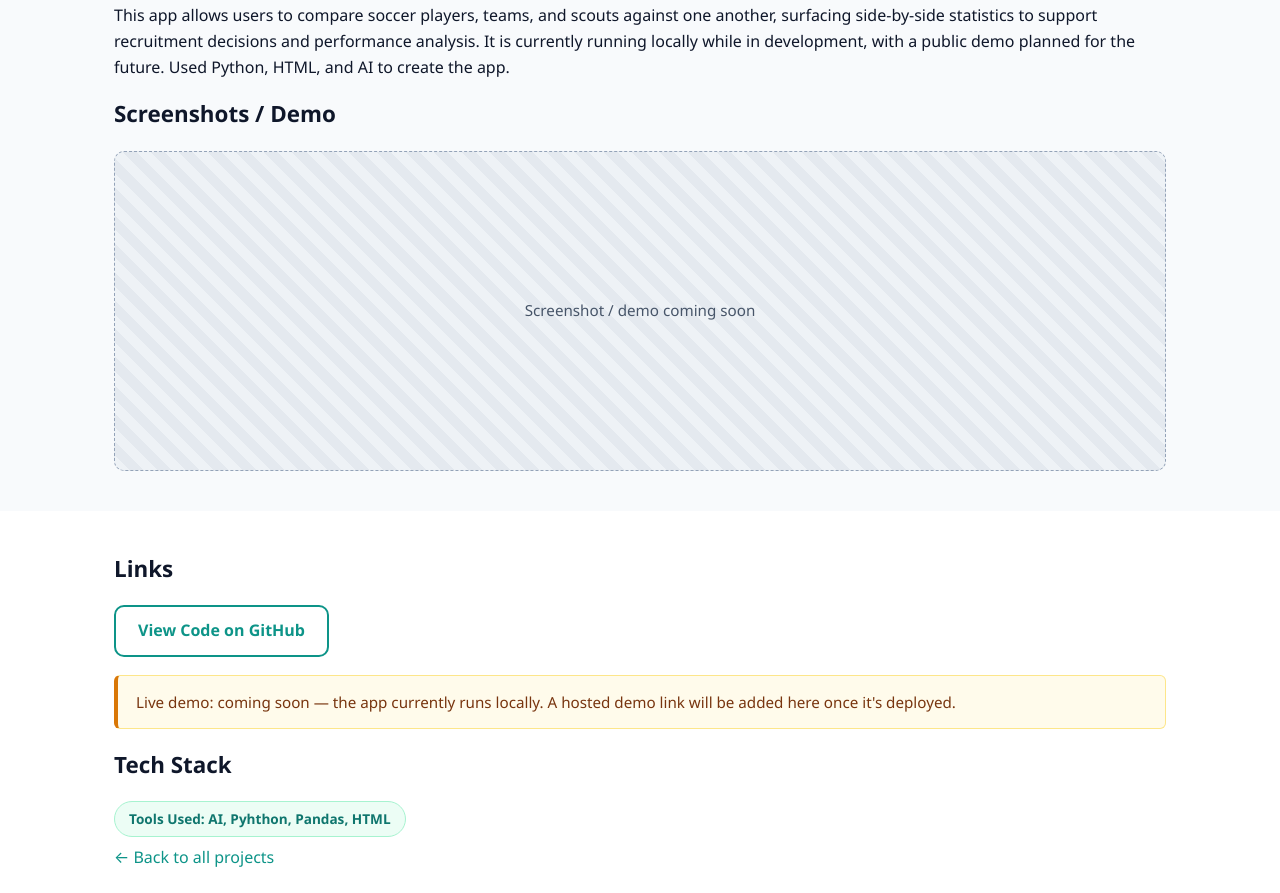
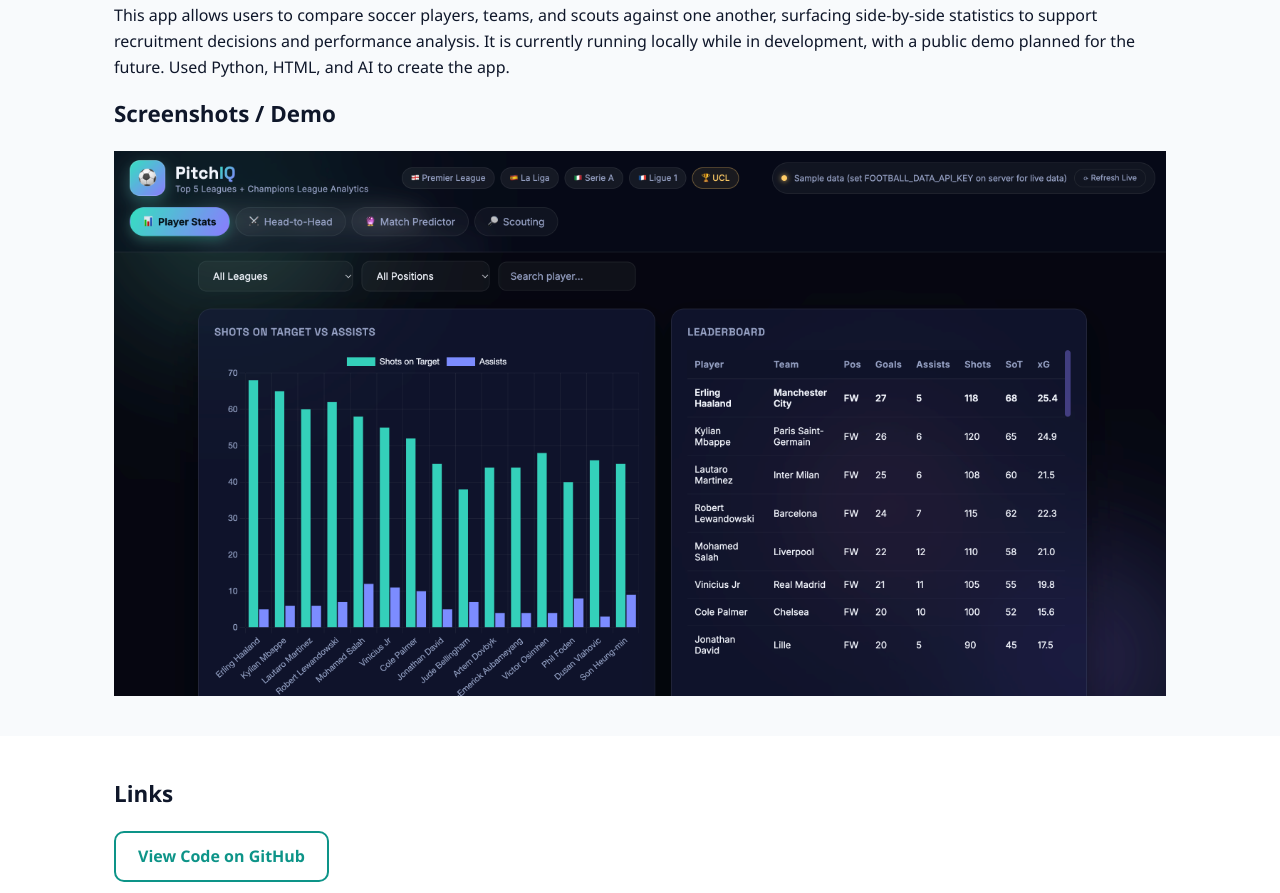
Before and after one commit to jobaez9/jobaez9.github.io, a plain HTML site: page projects/soccer-app.html in a window 1280 px wide. Shown: the part 326-1219 px from the top of the page. Drawn offline with Linux system fonts and the light colour scheme.

Commit message:
Replace placeholder with actual screenshot in HTML

```diff
--- a/projects/soccer-app.html
+++ b/projects/soccer-app.html
@@ -47,7 +47,7 @@
       <!-- TODO: replace this placeholder with a real screenshot or short demo GIF, e.g.
            <img src="../assets/images/soccer-app-full.png" alt="Soccer analytics app screenshot">
            or <img src="../assets/images/soccer-app-demo.gif" alt="Soccer analytics app demo"> -->
-      <div class="placeholder-box full">Screenshot / demo coming soon</div>
+      <img src="../assets/images/Soccer_app.png" alt="Soccer analytics app screenshpot">
     </div>
   </section>
 
```
